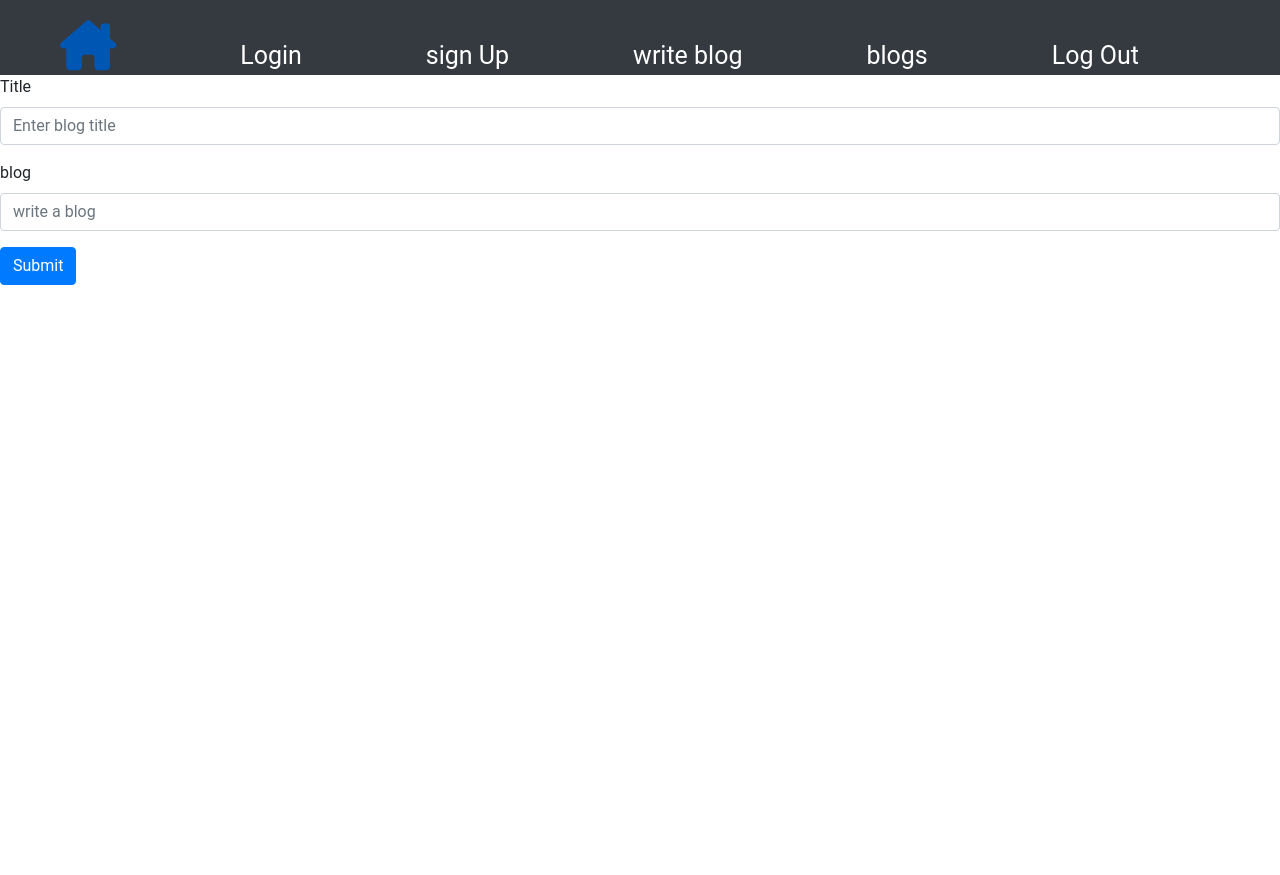
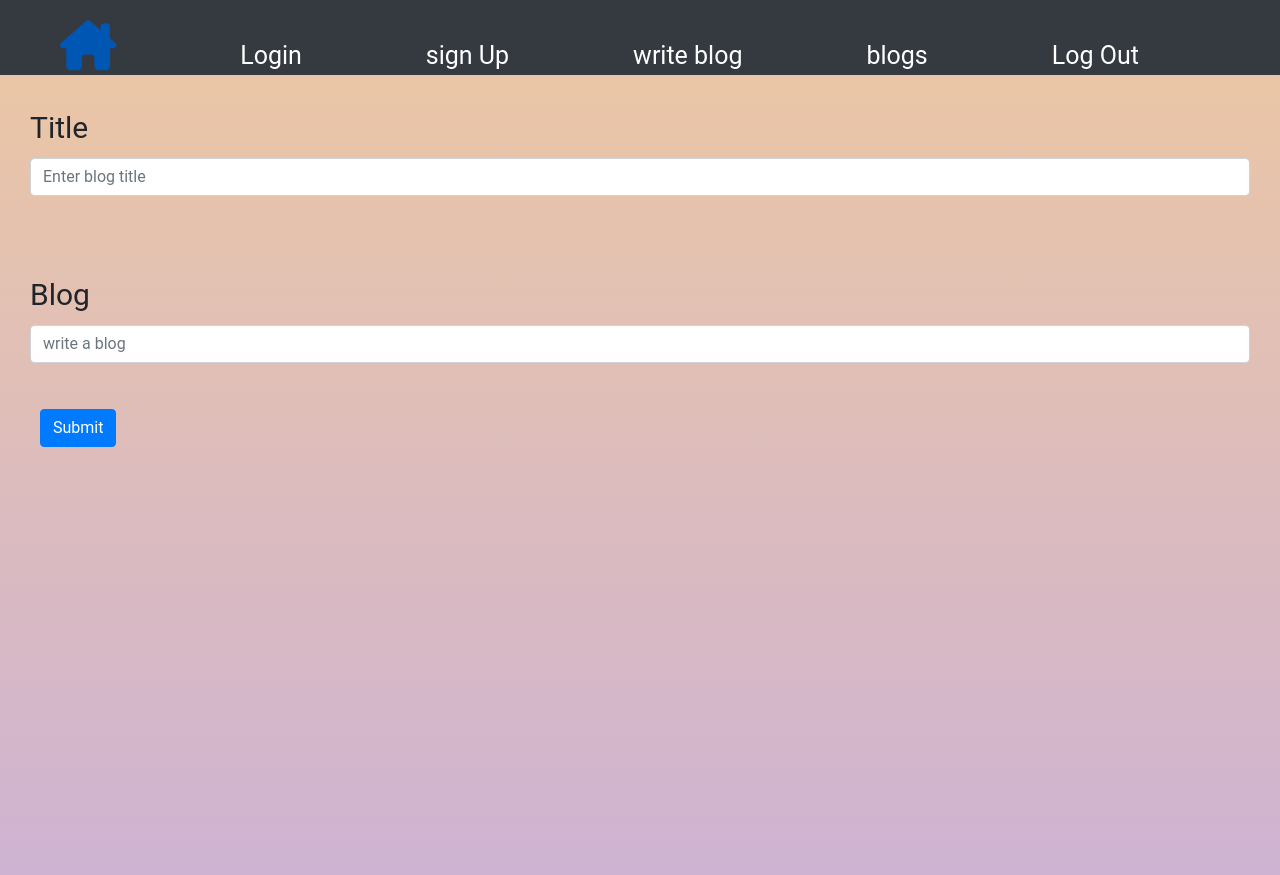
Before and after one commit to Aprilwairimu/My-Blog, a Flask app: page /write in a window 1280 px wide. Before the commit the page ends 285 px from the top, so only its background shows below. Run offline with Flask 2, Linux system fonts and the light colour scheme; parts of the project's set-up code (start-up, migrations or seed data) failed here and were passed over; some libraries are stand-ins or nearby versions.

Commit message:
updated the register form

```diff
--- a/app/main/views.py
+++ b/app/main/views.py
@@ -18,9 +18,8 @@ def index():
         description = form.description.data
         title = form.title.data
         owner_id = current_user
-        category = form.category.data
         print(current_user._get_current_object().id)
-        new_blog = Blog(owner_id =current_user._get_current_object().id, title = title,description=description,category=category)
+        new_blog = Blog(owner_id =current_user._get_current_object().id, title = title,description=description)
         db.session.add(new_blog)
         db.session.commit()
 
@@ -29,13 +28,8 @@ def index():
     '''
     blog = Blog.query.filter_by().first()
     title = 'Home'
-    Fashionblogs = Blog.query.filter_by(category= "Fashion blogs")
-    Travelblogs = Blog.query.filter_by(category = "Travel blogs")
-    Foodblogs  = Blog.query.filter_by(category = "Food blogs")
 
-
-
-    return render_template('home.html', title = title, blog = blog, Fashionblogs = Fashionblogs,Travelblogs= Travelblogs,Foodblogs = Foodblogs
+    return render_template('home.html', title = title, blog = blog
    ,BlogForm = form)
 
 
@@ -49,9 +43,8 @@ def new_blog():
         description = form.description.data
         title = form.title.data
         owner_id = current_user
-        category = form.category.data
         print(current_user._get_current_object().id)
-        new_pitch = Pitch(owner_id =current_user._get_current_object().id, title = title,description=description,category=category)
+        new_pitch = Pitch(owner_id =current_user._get_current_object().id, title = title,description=description)
         db.session.add(new_blog)
         db.session.commit()
 
@@ -65,8 +58,8 @@ def new_blog():
 @main.route('/comment/new/<int:pitch_id>', methods = ['GET','POST'])
 @login_required
 def new_comment(blog_id):
-    form = CommentForm()
-    blog=Blog.query.get(pitch_id)
+    form = BlogForm()
+    blog=Blog.query.get(blog_id)
     if form.validate_on_submit():
         description = form.description.data
 
@@ -80,10 +73,17 @@ def new_comment(blog_id):
     all_comments = Comment.query.filter_by(blog_id = blog_id).all()
     return render_template('comments.html', form = form, comment = all_comments, blog = blog )
 
+@main.route('/blogs')
+def blogs():
+    form=CommentForm()
 
+    return render_template("blogs.html",form=form)
 
+@main.route('/write')
+def write():
+    form=BlogForm()
 
-
+    return render_template("writer.html",form=form)
 
 
 
@@ -105,15 +105,3 @@ def update_profile(uname):
         return redirect(url_for('.profile',uname=user.username))
 
     return render_template('profile/update.html',form =form)
-
-@main.route('/blogs')
-def blogs():
-    form=CommentForm()
-
-    return render_template("blogs.html",form=form)
-
-@main.route('/write')
-def write():
-    form=BlogForm()
-
-    return render_template("writer.html",form=form)
--- a/app/static/css/style.css
+++ b/app/static/css/style.css
@@ -48,10 +48,31 @@ navbarA {
 .blog{
     background: linear-gradient(180deg, rgba(224, 168, 120, 0.66) 0%, rgba(141, 77, 150, 0.429) 100%);
     height: 100vh;
+}
+.displayblog {
+    display: flex;
+    flex-direction: row;
+    justify-content: space-between;
+    background: linear-gradient(180deg, rgba(224, 168, 120, 0.66) 0%, rgba(141, 77, 150, 0.429) 100%);
 
 }
 /* writer.html */
-/* .writer{
+.writer{
+    display: flex;
+    flex-direction: column;
+    justify-content: space-evenly;
+    padding: 30px;
+    margin: auto;
+    font-size: 30px;
+    align-self: center;
+}
+.blogbtn{
+    display: flex;
+    flex-direction: column;
+    justify-content: space-evenly;
+    margin-left: 40px;
+}
+.writer01{
     background: linear-gradient(180deg, rgba(224, 168, 120, 0.66) 0%, rgba(141, 77, 150, 0.429) 100%);
     height: 100vh;
-} */
+}
--- a/app/templates/writer.html
+++ b/app/templates/writer.html
@@ -3,15 +3,19 @@
 
 
 {% block content %}
+<div class="writer01">
     <div class="mb-3 writer">
         <label for="formGroupExampleInput" class="form-label">Title</label>
         <input type="text" class="form-control" id="formGroupExampleInput" placeholder="Enter blog title">
     </div>
-<div class="mb-3">
-    <label for="formGroupExampleInput2" class="form-label">blog</label>
+    <div class="mb-3 writer">
+        <label for="formGroupExampleInput2" class="form-label">Blog</label>
         <input type="text" class="form-control" id="formGroupExampleInput2" placeholder="write a blog">
     </div>
     <div>
-    <button type="button" class="btn btn-primary">Submit</button>
+        <button type="button" class="btn btn-primary blogbtn">Submit</button>
     </div>
+
+</div>
+
 {% endblock %}
```
Also changed, not shown: app/auth/forms.py (+6 -6 lines), app/auth/views.py (+15 -2 lines), app/models.py (+15 -16 lines), app/templates/blogs.html (+37 -6 lines), config.py (+5 -5 lines), README.md. Lines whose indentation alone changed are shown as unchanged.
